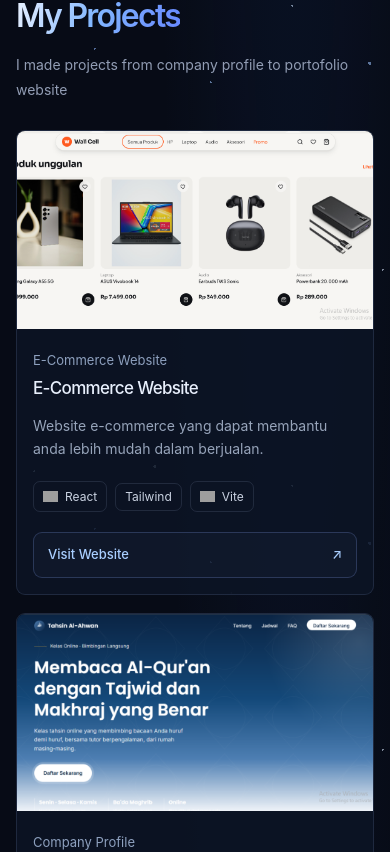
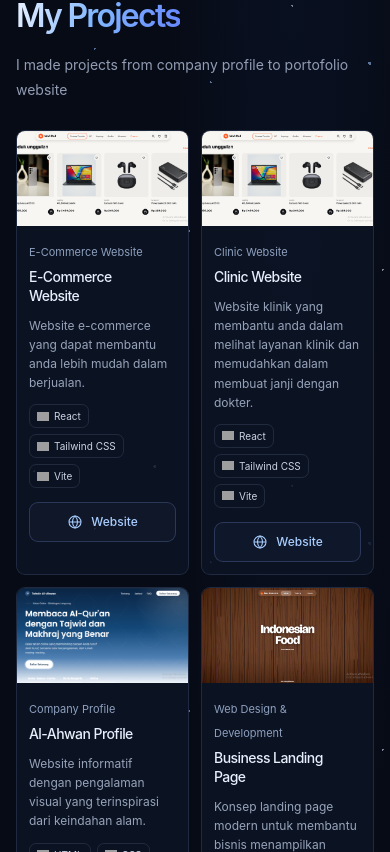
Before and after one commit to MuhammadMusfir11/portofolio-muhammad-musfir, a React (Vite) app: page / in a window 390 px wide. Shown: the part 1972-2824 px from the top of the page. Built offline with nearby package versions, Linux system fonts and the light colour scheme; grey boxes are pictures that could not be loaded.

Commit message:
Update website

```diff
--- a/src/App.jsx
+++ b/src/App.jsx
@@ -7,10 +7,22 @@ const projects = [
     title: " E-Commerce Website",
     image: "/ecommerce.png",
     websiteUrl: "https://example-ecommerce-web.netlify.app",
+    githubUrl: "",
     category: "E-Commerce Website",
     description:
       "Website e-commerce yang dapat membantu anda lebih mudah dalam berjualan.",
-    stack: ["React", "Tailwind", "Vite"],
+    stack: ["React", "Tailwind CSS", "Vite"],
+    style: "cosmic",
+    label: "DESIGNED TO STAND OUT",
+  },
+  {
+    title: " Clinic Website",
+    image: "/ecommerce.png",
+    websiteUrl: "hhttps://web-klinik-zahran.netlify.app",
+    category: "Clinic Website",
+    description:
+      "Website klinik yang membantu anda dalam melihat layanan klinik dan memudahkan dalam membuat janji dengan dokter.",
+    stack: ["React", "Tailwind CSS", "Vite"],
     style: "cosmic",
     label: "DESIGNED TO STAND OUT",
   },
@@ -85,6 +97,27 @@ function ArrowIcon() {
         strokeLinecap="round"
         strokeLinejoin="round"
       />
+    </svg>
+  );
+}
+
+function GlobeIcon() {
+  return (
+    <svg width="16" height="16" viewBox="0 0 24 24" fill="none" aria-hidden="true">
+      <circle cx="12" cy="12" r="9" stroke="currentColor" strokeWidth="1.6" />
+      <path
+        d="M3 12h18M12 3c2.5 2.6 3.8 5.6 3.8 9S14.5 18.4 12 21c-2.5-2.6-3.8-5.6-3.8-9S9.5 5.6 12 3Z"
+        stroke="currentColor"
+        strokeWidth="1.6"
+      />
+    </svg>
+  );
+}
+
+function GitHubIcon() {
+  return (
+    <svg width="16" height="16" viewBox="0 0 24 24" fill="currentColor" aria-hidden="true">
+      <path d="M12 .297c-6.63 0-12 5.373-12 12 0 5.303 3.438 9.8 8.205 11.385.6.113.82-.258.82-.577 0-.285-.01-1.04-.015-2.04-3.338.724-4.042-1.61-4.042-1.61C4.422 18.07 3.633 17.7 3.633 17.7c-1.087-.744.084-.729.084-.729 1.205.084 1.838 1.236 1.838 1.236 1.07 1.835 2.809 1.305 3.495.998.108-.776.417-1.305.76-1.605-2.665-.3-5.466-1.332-5.466-5.93 0-1.31.465-2.38 1.235-3.22-.135-.303-.54-1.523.105-3.176 0 0 1.005-.322 3.3 1.23.96-.267 1.98-.399 3-.405 1.02.006 2.04.138 3 .405 2.28-1.552 3.285-1.23 3.285-1.23.645 1.653.24 2.873.12 3.176.765.84 1.23 1.91 1.23 3.22 0 4.61-2.805 5.625-5.475 5.921.42.36.81 1.096.81 2.22 0 1.606-.015 2.896-.015 3.286 0 .315.21.69.825.57C20.565 22.092 24 17.592 24 12.297c0-6.627-5.373-12-12-12" />
     </svg>
   );
 }
@@ -401,21 +434,31 @@ function Projects() {
                   })}
                 </div>
 
-                {project.websiteUrl ? (
+                <div className="project-links">
+                  {project.websiteUrl && (
                     <a
-                    className="project-website-link"
+                      className="project-link"
                       href={project.websiteUrl}
                       target="_blank"
                       rel="noopener noreferrer"
                     >
-                    <span>Visit Website</span>
-                    <span aria-hidden="true">↗</span>
+                      <GlobeIcon />
+                      <span>Website</span>
                     </a>
-                ) : (
-                  <div className="project-website-link project-website-disabled">
-                    <span>Website link not added</span>
+                  )}
+
+                  {project.githubUrl && (
+                    <a
+                      className="project-link"
+                      href={project.githubUrl}
+                      target="_blank"
+                      rel="noopener noreferrer"
+                    >
+                      <GitHubIcon />
+                      <span>GitHub</span>
+                    </a>
+                  )}
                 </div>
-                )}
 
               </div>
             </motion.article>
--- a/src/index.css
+++ b/src/index.css
@@ -99,34 +99,26 @@ img {
   pointer-events: none;
 
   background:
-    conic-gradient(
-      from 25deg at 50% 50%,
+    conic-gradient(from 25deg at 50% 50%,
       transparent 0deg,
       rgba(35, 49, 68, 0.2) 35deg,
       rgba(55, 69, 84, 0.45) 75deg,
       transparent 125deg,
       rgba(31, 49, 72, 0.5) 185deg,
       rgba(48, 62, 78, 0.25) 235deg,
-      transparent 300deg
-    ),
-    radial-gradient(
-      ellipse at 25% 35%,
+      transparent 300deg),
+    radial-gradient(ellipse at 25% 35%,
       rgba(36, 54, 76, 0.7) 0%,
       rgba(23, 36, 54, 0.35) 32%,
-      transparent 58%
-    ),
-    radial-gradient(
-      ellipse at 78% 40%,
+      transparent 58%),
+    radial-gradient(ellipse at 78% 40%,
       rgba(49, 62, 78, 0.6) 0%,
       rgba(28, 41, 58, 0.3) 36%,
-      transparent 62%
-    ),
-    radial-gradient(
-      ellipse at 42% 78%,
+      transparent 62%),
+    radial-gradient(ellipse at 42% 78%,
       rgba(29, 46, 69, 0.75) 0%,
       rgba(18, 30, 48, 0.3) 40%,
-      transparent 68%
-    );
+      transparent 68%);
 
   background-size: 120% 120%, 145% 145%, 155% 155%, 140% 140%;
   background-repeat: no-repeat;
@@ -142,14 +134,17 @@ img {
     background-position: 0% 0%, 0% 10%, 100% 80%, 40% 100%;
     transform: translate3d(-4%, -3%, 0) rotate(-12deg) scale(0.9);
   }
+
   30% {
     background-position: 70% 30%, 70% 55%, 20% 20%, 90% 35%;
     transform: translate3d(3%, 2%, 0) rotate(8deg) scale(1.08);
   }
+
   65% {
     background-position: 100% 80%, 100% 100%, 75% 10%, 10% 60%;
     transform: translate3d(-2%, 5%, 0) rotate(20deg) scale(1.15);
   }
+
   100% {
     background-position: 20% 100%, 15% 30%, 0% 95%, 70% 0%;
     transform: translate3d(4%, -3%, 0) rotate(32deg) scale(0.98);
@@ -202,12 +197,15 @@ img {
     opacity: 0;
     transform: translate3d(0, -10vh, 0);
   }
+
   12% {
     opacity: 0.85;
   }
+
   75% {
     opacity: 0.65;
   }
+
   100% {
     opacity: 0;
     transform: translate3d(var(--star-drift), 110vh, 0);
@@ -226,13 +224,11 @@ img {
   width: 180px;
   height: 2px;
   border-radius: 50%;
-  background: linear-gradient(
-    90deg,
+  background: linear-gradient(90deg,
       transparent 0%,
       rgba(140, 185, 255, 0.12) 35%,
       rgba(190, 220, 255, 0.7) 78%,
-    #ffffff 100%
-  );
+      #ffffff 100%);
   box-shadow:
     0 0 5px rgba(150, 195, 255, 0.6),
     0 0 12px rgba(100, 160, 255, 0.3);
@@ -262,18 +258,22 @@ img {
 }
 
 @keyframes cosmic-meteor-shoot {
+
   0%,
   62% {
     opacity: 0;
     transform: translate3d(0, 0, 0) rotate(135deg);
   }
+
   64% {
     opacity: 0.95;
   }
+
   72% {
     opacity: 0;
     transform: translate3d(-55vw, 45vh, 0) rotate(135deg);
   }
+
   100% {
     opacity: 0;
     transform: translate3d(-55vw, 45vh, 0) rotate(135deg);
@@ -336,14 +336,14 @@ main {
   gap: 28px;
 }
 
-.nav-links > a:not(.nav-cta) {
+.nav-links>a:not(.nav-cta) {
   color: #a5afc3;
   font-size: 15px;
   white-space: nowrap;
   transition: color 180ms ease;
 }
 
-.nav-links > a:not(.nav-cta):hover {
+.nav-links>a:not(.nav-cta):hover {
   color: white;
 }
 
@@ -460,7 +460,7 @@ main {
   line-height: 1.14;
 }
 
-.section-heading > p {
+.section-heading>p {
   max-width: 440px;
   margin: 17px 0 0;
   color: var(--muted);
@@ -498,6 +498,7 @@ main {
   from {
     opacity: 0.65;
   }
+
   to {
     opacity: 1;
   }
@@ -646,22 +647,18 @@ main {
   object-position: center bottom;
 
   /* Bagian bawah foto memudar menyatu dengan background */
-  -webkit-mask-image: linear-gradient(
-    to bottom,
+  -webkit-mask-image: linear-gradient(to bottom,
       #000 0%,
       #000 62%,
       rgba(0, 0, 0, 0.85) 74%,
       rgba(0, 0, 0, 0.4) 88%,
-    transparent 100%
-  );
-  mask-image: linear-gradient(
-    to bottom,
+      transparent 100%);
+  mask-image: linear-gradient(to bottom,
       #000 0%,
       #000 62%,
       rgba(0, 0, 0, 0.85) 74%,
       rgba(0, 0, 0, 0.4) 88%,
-    transparent 100%
-  );
+      transparent 100%);
 }
 
 .scroll-cue {
@@ -746,7 +743,7 @@ main {
   letter-spacing: -0.045em;
 }
 
-.about-profile-content > p {
+.about-profile-content>p {
   max-width: 700px;
   margin: 15px 0 0;
   color: #a0a6b3;
@@ -800,23 +797,17 @@ main {
   inset: -65%;
   pointer-events: none;
   background:
-    radial-gradient(
-      ellipse at 25% 35%,
+    radial-gradient(ellipse at 25% 35%,
       rgba(54, 84, 119, 0.7) 0%,
       rgba(38, 61, 91, 0.3) 25%,
-      transparent 48%
-    ),
-    radial-gradient(
-      ellipse at 75% 65%,
+      transparent 48%),
+    radial-gradient(ellipse at 75% 65%,
       rgba(76, 112, 151, 0.55) 0%,
       rgba(47, 75, 108, 0.25) 28%,
-      transparent 52%
-    ),
-    radial-gradient(
-      ellipse at 50% 45%,
+      transparent 52%),
+    radial-gradient(ellipse at 50% 45%,
       rgba(115, 153, 190, 0.25) 0%,
-      transparent 42%
-    );
+      transparent 42%);
   background-size: 150% 150%;
   filter: blur(24px);
   opacity: 0.9;
@@ -835,21 +826,19 @@ main {
   width: 65%;
   height: 260%;
   pointer-events: none;
-  background: linear-gradient(
-    90deg,
+  background: linear-gradient(90deg,
       transparent 0%,
       rgba(87, 125, 170, 0.05) 25%,
       rgba(141, 175, 208, 0.24) 50%,
       rgba(87, 125, 170, 0.13) 70%,
-    transparent 100%
-  );
+      transparent 100%);
   filter: blur(15px);
   transform: rotate(25deg);
   opacity: 0.9;
   animation: cosmic-light-sweep 4.5s ease-in-out infinite;
 }
 
-.about-info-card > * {
+.about-info-card>* {
   position: relative;
   z-index: 2;
 }
@@ -859,14 +848,17 @@ main {
     transform: translate(-12%, -8%) rotate(0deg) scale(0.9);
     background-position: 0% 0%;
   }
+
   35% {
     transform: translate(8%, 10%) rotate(12deg) scale(1.1);
     background-position: 70% 30%;
   }
+
   70% {
     transform: translate(-5%, 14%) rotate(-10deg) scale(1.2);
     background-position: 100% 80%;
   }
+
   100% {
     transform: translate(12%, -10%) rotate(16deg) scale(0.95);
     background-position: 20% 100%;
@@ -874,17 +866,21 @@ main {
 }
 
 @keyframes cosmic-light-sweep {
+
   0%,
   10% {
     left: -75%;
     opacity: 0;
   }
+
   25% {
     opacity: 0.9;
   }
+
   70% {
     opacity: 0.65;
   }
+
   100% {
     left: 125%;
     opacity: 0;
@@ -971,7 +967,7 @@ main {
   font-size: 10px;
 }
 
-.project-info > p {
+.project-info>p {
   min-height: 65px;
   margin: 14px 0;
   color: #97a4ba;
@@ -1005,6 +1001,38 @@ main {
   height: 15px;
   object-fit: contain;
   flex-shrink: 0;
+}
+
+.project-links {
+  display: flex;
+  gap: 10px;
+  margin-top: 20px;
+}
+
+.project-link {
+  flex: 1;
+  display: inline-flex;
+  align-items: center;
+  justify-content: center;
+  gap: 8px;
+  min-height: 44px;
+  padding: 10px 14px;
+  border: 1px solid rgba(140, 174, 255, 0.22);
+  border-radius: 9px;
+  background: rgba(140, 174, 255, 0.035);
+  color: #a9ceff;
+  font-size: 13px;
+  font-weight: 500;
+  transition: background 250ms ease, border-color 250ms ease;
+}
+
+.project-link svg {
+  flex-shrink: 0;
+}
+
+.project-link:hover {
+  background: rgba(140, 174, 255, 0.09);
+  border-color: rgba(140, 174, 255, 0.5);
 }
 
 .project-website-link {
@@ -1083,7 +1111,7 @@ a.project-website-link:hover {
   border-bottom: 1px solid rgba(189, 212, 255, 0.13);
 }
 
-.preview-toolbar > span {
+.preview-toolbar>span {
   width: 4px;
   height: 4px;
   border-radius: 50%;
@@ -1397,7 +1425,7 @@ a.project-website-link:hover {
   line-height: 1.08;
 }
 
-.contact-inner > p {
+.contact-inner>p {
   max-width: 430px;
   margin: 20px 0 27px;
   color: #9ca9bf;
@@ -1461,7 +1489,7 @@ a.project-website-link:hover {
   gap: 20px;
 }
 
-.footer-inner > span,
+.footer-inner>span,
 .back-top {
   color: #74829b;
   font-size: 10px;
@@ -1567,7 +1595,7 @@ a.project-website-link:hover {
     display: flex;
   }
 
-  .nav-links > a:not(.nav-cta) {
+  .nav-links>a:not(.nav-cta) {
     display: flex;
     align-items: center;
     min-height: 48px;
@@ -1576,8 +1604,8 @@ a.project-website-link:hover {
     font-size: 15px;
   }
 
-  .nav-links > a:not(.nav-cta):hover,
-  .nav-links > a:not(.nav-cta):active {
+  .nav-links>a:not(.nav-cta):hover,
+  .nav-links>a:not(.nav-cta):active {
     background: rgba(112, 169, 255, 0.08);
   }
 
@@ -1621,7 +1649,7 @@ a.project-website-link:hover {
     text-align: center;
   }
 
-  .skills-section .section-heading > p {
+  .skills-section .section-heading>p {
     margin-inline: auto;
   }
 
@@ -1644,7 +1672,7 @@ a.project-website-link:hover {
     font-size: 11px;
   }
 
-  .section-heading > p {
+  .section-heading>p {
     font-size: 14px;
     line-height: 1.8;
   }
@@ -1763,7 +1791,7 @@ a.project-website-link:hover {
     font-size: 28px;
   }
 
-  .about-profile-content > p {
+  .about-profile-content>p {
     max-width: none;
     margin-top: 12px;
     font-size: 14px;
@@ -1807,7 +1835,7 @@ a.project-website-link:hover {
     overflow-wrap: anywhere;
   }
 
-  .project-info > p {
+  .project-info>p {
     min-height: 0;
     font-size: 14px;
     line-height: 1.7;
@@ -1848,13 +1876,45 @@ a.project-website-link:hover {
 /* ---------- HP kecil / portrait ---------- */
 @media (max-width: 600px) {
   .projects-grid {
-    grid-template-columns: minmax(0, 1fr);
-    gap: 18px;
-  }
-
-  .project-card:last-child:nth-child(odd) {
-    grid-column: auto;
-    width: 100%;
+    gap: 12px;
+  }
+  .project-info {
+    padding: 12px;
+  }
+  .project-category {
+    font-size: 11px;
+  }
+  .project-title-row h3 {
+    font-size: 14px;
+  }
+  .project-info>p {
+    margin: 10px 0;
+    font-size: 12px;
+    line-height: 1.6;
+  }
+  .project-stack {
+    gap: 6px;
+    margin-top: 12px;
+  }
+  .project-tech {
+    gap: 5px;
+    padding: 5px 7px;
+    font-size: 10px;
+  }
+  .project-tech-icon {
+    width: 12px;
+    height: 12px;
+  }
+  /* Dua tombol ditumpuk supaya muat di kartu yang sempit */
+  .project-links {
+    flex-direction: column;
+    gap: 8px;
+    margin-top: 14px;
+  }
+  .project-link {
+    min-height: 40px;
+    padding: 8px 10px;
+    font-size: 12px;
   }
 
   .toolkit-grid {
@@ -1925,7 +1985,7 @@ a.project-website-link:hover {
     font-size: 2.25rem;
   }
 
-  .contact-inner > p {
+  .contact-inner>p {
     font-size: 14px;
   }
 
@@ -1936,6 +1996,7 @@ a.project-website-link:hover {
 }
 
 @media (max-width: 380px) {
+
   .container,
   .certificates-container {
     width: calc(100% - 24px);
```
Lines whose indentation alone changed are shown as unchanged.
